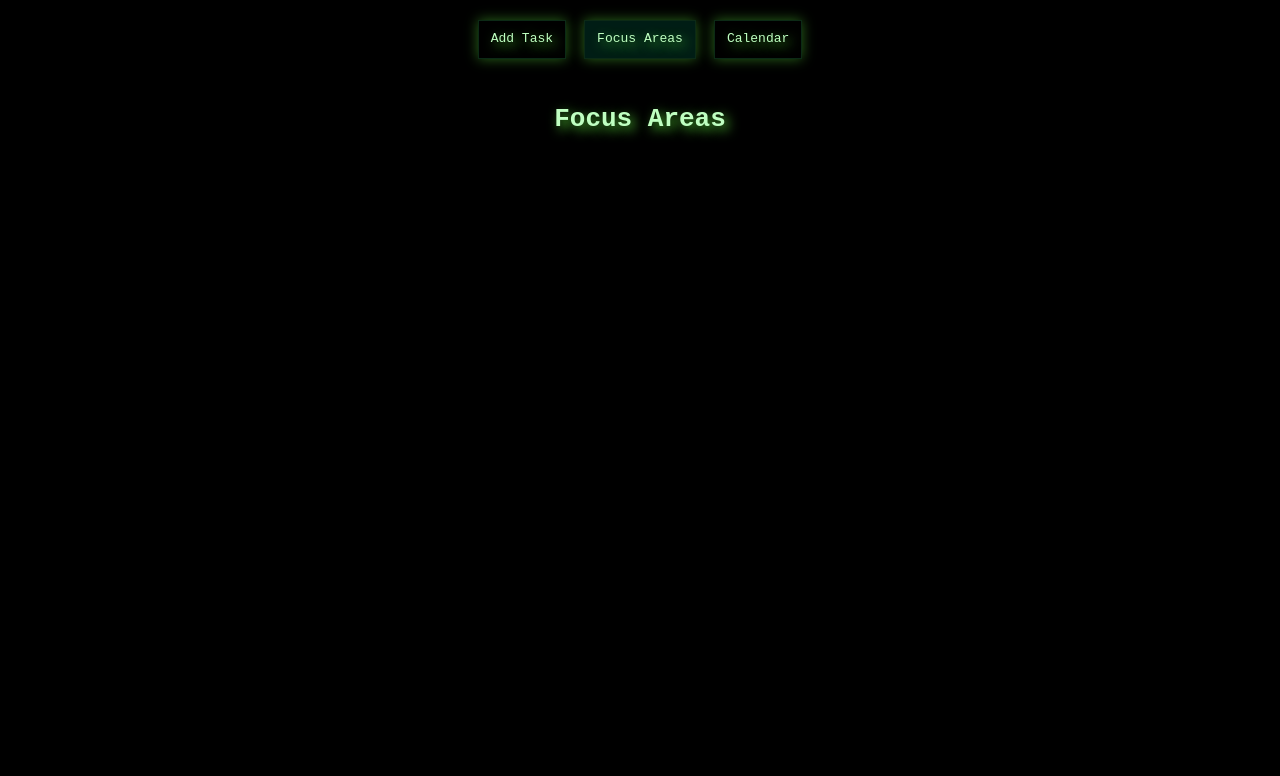
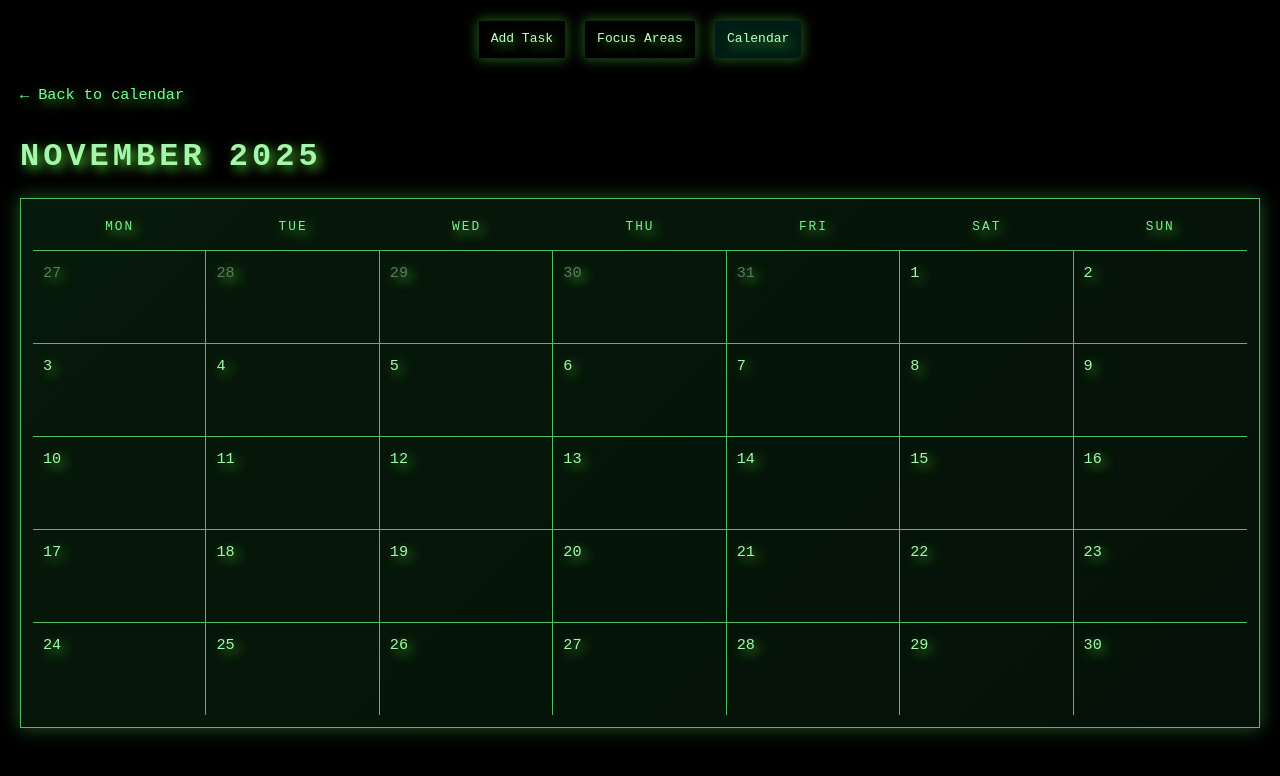
Before and after one commit to WilmerKopernikus/day-planner-matrix, an Angular app: page /calendar/2025/11 in a window 1280 px wide. Before the commit this address led to /focus-areas. Shown: the top 776 px of the page. Built offline with nearby package versions, Linux system fonts and the light colour scheme.

Commit message:
add month selection functionality

```diff
--- a/src/app/app.routes.server.ts
+++ b/src/app/app.routes.server.ts
@@ -1,6 +1,10 @@
 import { RenderMode, ServerRoute } from '@angular/ssr';
 
 export const serverRoutes: ServerRoute[] = [
+    {
+    path: 'calendar/:year/:month',
+    renderMode: RenderMode.Server
+  },
   {
     path: '**',
     renderMode: RenderMode.Prerender
--- a/src/app/app.routes.ts
+++ b/src/app/app.routes.ts
@@ -3,11 +3,14 @@ import { DayPlannerComponent } from './day-planner/day-planner.component';
 import { FocusAreasComponent } from './focus-areas/focus-areas.component';
 import { LandingComponent } from './add-task/landing/landing.component';
 import { CalendarComponent } from './calendar/calendar.component';
+import { MonthViewComponent } from './calendar/month-view.component';
 
 export const routes: Routes = [
   { path: '', component: LandingComponent },
   { path: 'daily-planner', component: DayPlannerComponent },
   { path: 'focus-areas', component: FocusAreasComponent },
   { path: 'calendar', component: CalendarComponent },
+  { path: 'calendar', component: CalendarComponent, pathMatch: 'full' },
+  { path: 'calendar/:year/:month', component: MonthViewComponent },
   { path: '**', redirectTo: 'focus-areas' },
 ];
--- a/src/app/calendar/calendar.component.css
+++ b/src/app/calendar/calendar.component.css
@@ -17,9 +17,19 @@
 }
 
 .month-card {
+  display: block;
   border: 1px solid #0c2a16;
   padding: 12px;
   box-shadow: 0px 0px 12px rgba(104, 255, 66, 0.35);
+  color: inherit;
+  text-decoration: none;
+  transition: border-color 0.2s ease, box-shadow 0.2s ease;
+}
+
+.month-card:hover,
+.month-card:focus-visible {
+  border-color: #77ff9b;
+  box-shadow: 0px 0px 16px rgba(104, 255, 66, 0.55);
 }
 
 .month-header {
--- a/src/app/calendar/calendar.component.html
+++ b/src/app/calendar/calendar.component.html
@@ -1,7 +1,11 @@
 <section class="calendar" *ngFor="let calendar of calendars">
   <h1 class="calendar-title">{{ calendar.year }}</h1>
   <div class="month-grid">
-    <article class="month-card" *ngFor="let month of calendar.months">
+    <a
+      class="month-card"
+      *ngFor="let month of calendar.months"
+      [routerLink]="['/calendar', calendar.year, month.monthIndex + 1]"
+    >
       <header class="month-header">
         <h2>{{ month.name }}</h2>
         <span class="days-count">{{ month.daysInMonth }} days</span>
@@ -10,14 +14,9 @@
         <span *ngFor="let label of dayLabels">{{ label }}</span>
       </div>
       <div class="date-grid" role="grid" [attr.aria-label]="month.name">
-        <span
-          *ngFor="let day of month.days"
-          class="date-cell"
-          [class.empty]="day === null"
-          role="gridcell"
-          >{{ day ?? '' }}</span
-        >
+        <span *ngFor="let day of month.days" class="date-cell" [class.empty]="day === null" role="gridcell">{{ day ?? ''
+          }}</span>
       </div>
-    </article>
+</a>
   </div>
 </section>
--- a/src/app/calendar/calendar.component.ts
+++ b/src/app/calendar/calendar.component.ts
@@ -1,10 +1,12 @@
 import { CommonModule } from '@angular/common';
 import { Component } from '@angular/core';
+import { RouterModule } from '@angular/router';
 
 type CalendarMonth = {
   name: string;
   days: (number | null)[];
   daysInMonth: number;
+  monthIndex: number;
 };
 
 type YearCalendar = {
@@ -16,7 +18,7 @@ type YearCalendar = {
 @Component({
   selector: 'app-calendar',
   standalone: true,
-  imports: [CommonModule],
+  imports: [CommonModule, RouterModule],
   templateUrl: './calendar.component.html',
   styleUrl: './calendar.component.css',
 })
@@ -63,6 +65,6 @@ export class CalendarComponent {
       days.push(...Array(7 - remainder).fill(null));
     }
 
-    return { name, days, daysInMonth };
+    return { name, days, daysInMonth, monthIndex };
   }
 }
--- /dev/null
+++ b/src/app/calendar/month-view.component.css
@@ -0,0 +1,100 @@
+.month-view {
+  max-width: 1280px;
+  margin: 0 auto;
+  color: #a4f7aa;
+}
+
+.back-link {
+  display: inline-flex;
+  align-items: center;
+  gap: 4px;
+  margin-bottom: 12px;
+  color: #77ff9b;
+  text-decoration: none;
+  font-size: 0.95rem;
+}
+
+.back-link:hover,
+.back-link:focus-visible {
+  text-decoration: underline;
+}
+
+.month-title {
+  margin: 12px 0 16px;
+  font-size: 2rem;
+  letter-spacing: 4px;
+}
+
+.calendar-surface {
+  background: linear-gradient(135deg, rgba(7, 26, 10, 0.95), rgba(5, 19, 9, 0.9));
+  border: 1px solid #4dbf62;
+  box-shadow: 0 0 18px rgba(99, 255, 110, 0.35);
+  padding: 12px;
+}
+
+.day-labels,
+.date-grid {
+  display: grid;
+  grid-template-columns: repeat(7, minmax(0, 1fr));
+  text-align: center;
+}
+
+.day-labels {
+  color: #7dee91;
+  font-size: 0.8rem;
+  border-bottom: 1px solid #4dbf62;
+  padding-bottom: 6px;
+}
+
+.day-labels span {
+  padding: 6px 0;
+  letter-spacing: 2px;
+}
+
+.date-grid {
+  gap: 0;
+}
+
+.date-cell {
+  min-height: 72px;
+  display: flex;
+  align-items: flex-start;
+  justify-content: flex-start;
+  padding: 10px;
+  border-right: 1px solid #4dbf62;
+  border-bottom: 1px solid #4dbf62;
+  font-size: 0.95rem;
+}
+
+.date-cell:nth-child(7n) {
+  border-right: none;
+}
+
+.date-cell:nth-last-child(-n + 7) {
+  border-bottom: none;
+}
+
+.prev-month,
+.next-month {
+  color: #5c7a61;
+}
+
+@media (max-width: 900px) {
+  .date-cell {
+    min-height: 58px;
+    padding: 8px;
+    font-size: 0.85rem;
+  }
+}
+
+@media (max-width: 640px) {
+  .month-title {
+    font-size: 1.6rem;
+  }
+
+  .date-cell {
+    min-height: 48px;
+    padding: 6px;
+    font-size: 0.8rem;
+  }
+}
--- /dev/null
+++ b/src/app/calendar/month-view.component.html
@@ -0,0 +1,22 @@
+<section class="month-view" *ngIf="viewModel() as vm">
+  <a routerLink="/calendar" class="back-link">← Back to calendar</a>
+
+  <h1 class="month-title">{{ vm.monthName }}</h1>
+
+  <div class="calendar-surface">
+    <div class="day-labels" aria-hidden="true">
+      <span *ngFor="let label of dayLabels">{{ label }}</span>
+    </div>
+
+    <div class="date-grid" role="grid" [attr.aria-label]="vm.monthName">
+      <span
+        *ngFor="let cell of vm.cells; trackBy: trackByIndex"
+        class="date-cell"
+        [class.prev-month]="cell.type === 'previous'"
+        [class.next-month]="cell.type === 'next'"
+        role="gridcell"
+        >{{ cell.value }}</span
+      >
+    </div>
+  </div>
+</section>
--- /dev/null
+++ b/src/app/calendar/month-view.component.ts
@@ -0,0 +1,103 @@
+import { CommonModule } from '@angular/common';
+import { Component, computed, inject } from '@angular/core';
+import { toSignal } from '@angular/core/rxjs-interop';
+import { ActivatedRoute, Params, RouterModule } from '@angular/router';
+
+type MonthCell = {
+  value: number;
+  type: 'previous' | 'current' | 'next';
+};
+
+@Component({
+  selector: 'app-month-view',
+  standalone: true,
+  imports: [CommonModule, RouterModule],
+  templateUrl: './month-view.component.html',
+  styleUrl: './month-view.component.css',
+})
+export class MonthViewComponent {
+  private readonly route = inject(ActivatedRoute);
+  private readonly params = toSignal(this.route.params, { initialValue: this.route.snapshot.params });
+  readonly trackByIndex = (index: number) => index;
+
+  readonly monthNames = [
+    'January',
+    'February',
+    'March',
+    'April',
+    'May',
+    'June',
+    'July',
+    'August',
+    'September',
+    'October',
+    'November',
+    'December',
+  ];
+
+  readonly dayLabels = ['MON', 'TUE', 'WED', 'THU', 'FRI', 'SAT', 'SUN'];
+
+  readonly viewModel = computed(() => this.createViewModel(this.params()));
+
+  private createViewModel(params: Params): {
+    monthName: string;
+    year: number;
+    cells: MonthCell[];
+  } {
+    const monthIndex = Number(params['month']) - 1;
+    const year = Number(params['year']);
+
+    if (!Number.isFinite(monthIndex) || !Number.isFinite(year) || monthIndex < 0 || monthIndex > 11) {
+      return this.buildFallback();
+    }
+
+    const isSupportedMonth = (year === 2025 && monthIndex >= 10) || year === 2026;
+
+    if (!isSupportedMonth) {
+      return this.buildFallback();
+    }
+
+    return {
+      monthName: `${this.monthNames[monthIndex]} ${year}`.toUpperCase(),
+      year,
+      cells: this.buildMonthCells(year, monthIndex),
+    };
+  }
+
+  private buildFallback(): { monthName: string; year: number; cells: MonthCell[] } {
+    const now = new Date();
+    const monthIndex = now.getMonth();
+    const year = now.getFullYear();
+
+    return {
+      monthName: `${this.monthNames[monthIndex]} ${year}`.toUpperCase(),
+      year,
+      cells: this.buildMonthCells(year, monthIndex),
+    };
+  }
+
+  private buildMonthCells(year: number, monthIndex: number): MonthCell[] {
+    const startDate = new Date(year, monthIndex, 1);
+    const startIndex = (startDate.getDay() + 6) % 7; // Monday-first
+    const daysInMonth = new Date(year, monthIndex + 1, 0).getDate();
+    const previousMonthDays = new Date(year, monthIndex, 0).getDate();
+
+    const cells: MonthCell[] = [];
+
+    for (let day = previousMonthDays - startIndex + 1; day <= previousMonthDays; day += 1) {
+      cells.push({ value: day, type: 'previous' });
+    }
+
+    for (let day = 1; day <= daysInMonth; day += 1) {
+      cells.push({ value: day, type: 'current' });
+    }
+
+    let nextDay = 1;
+    while (cells.length % 7 !== 0) {
+      cells.push({ value: nextDay, type: 'next' });
+      nextDay += 1;
+    }
+
+    return cells;
+  }
+}
```
